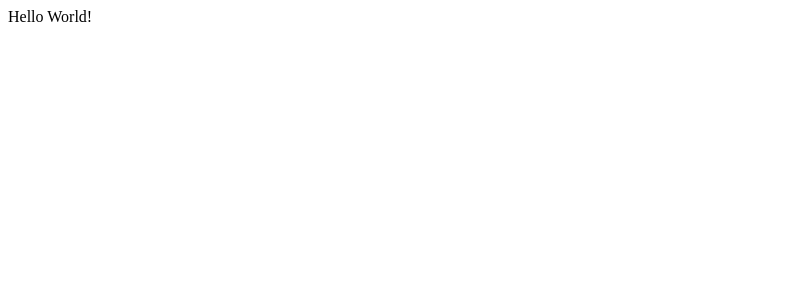
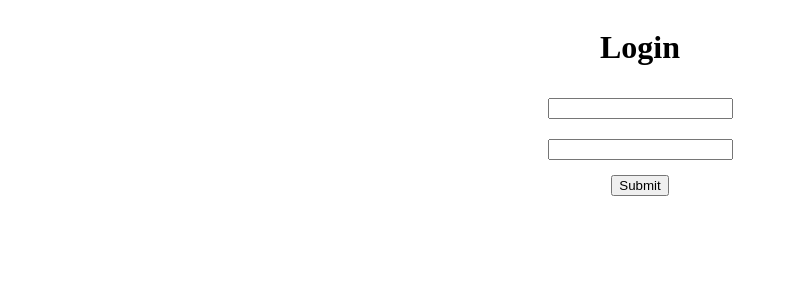
Before and after one commit to QuantumQode/todo_list_app, a React (Create React App) app in the folder client/: page / in a window 1280 px wide. Shown: the top 300 px of the page, without its empty margins (0-788 px from the left). Built offline with nearby package versions, Linux system fonts and the light colour scheme.

Commit message:
basic login page

```diff
--- /dev/null
+++ b/client/src/App.css
@@ -0,0 +1,12 @@
+.App {
+    display: flex;
+    align-items: center;
+    justify-content: center;
+    flex-direction: column;
+}
+input {
+    margin: 10px;
+}
+button {
+    margin: 5px;
+}
--- a/client/src/App.js
+++ b/client/src/App.js
@@ -1,9 +1,13 @@
 import React from 'react';
+import './App.css';
 
 function App() {
   return (
     <div className="App">
-      Hello World!
+      <h1>Login</h1>
+      <input type="text"/>
+      <input type="password"/>
+      <button>Submit</button>
     </div>
   );
 }
```
Also changed, not shown: 2 other files (tests, documents, lock files or other folders).
